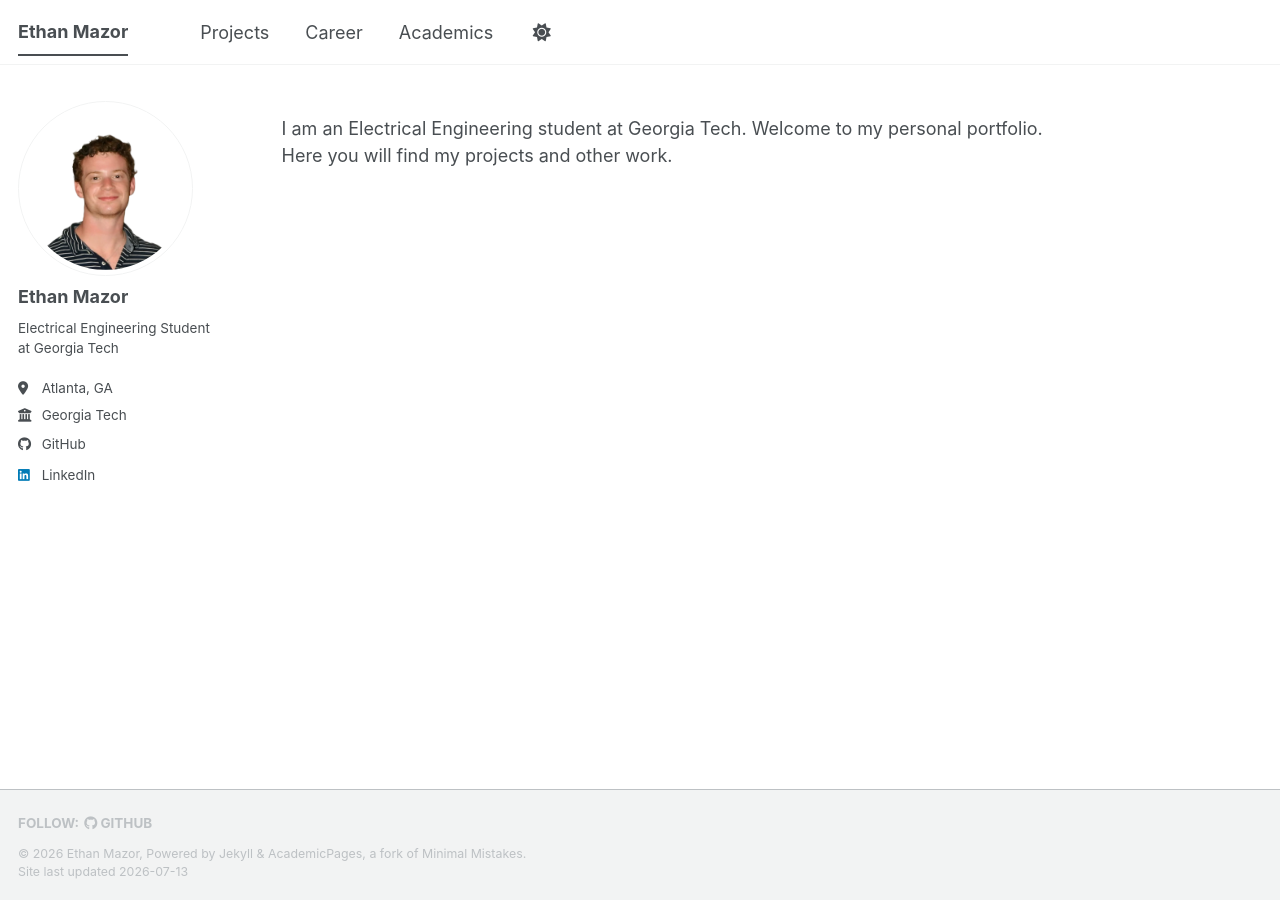
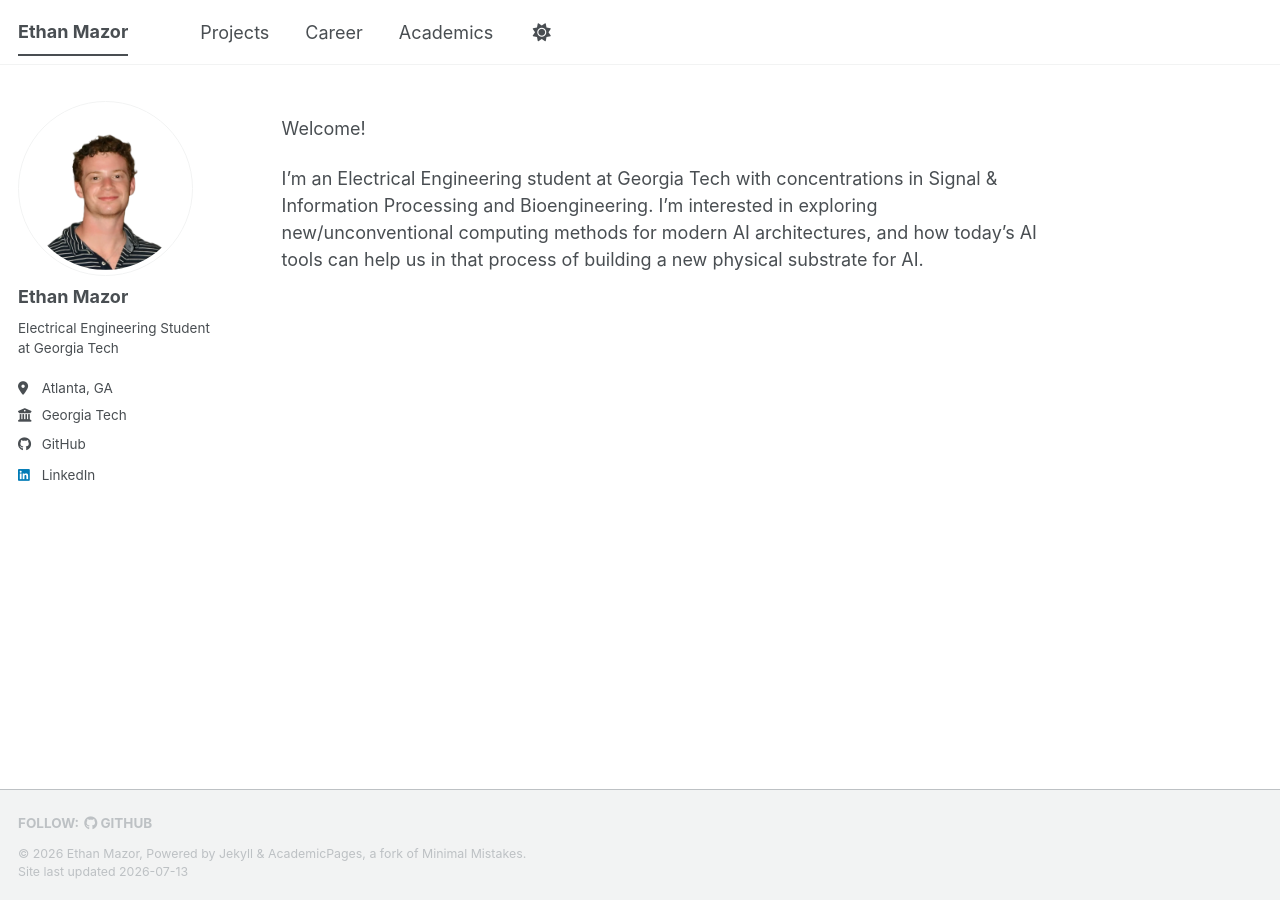
Before and after one commit to ethanmazor/ethanmazor.github.io, a Jekyll site: the page built from _pages/about.md, in a window 1280 px wide. Built offline with Jekyll 4.4.1, drawn with Linux system fonts in a browser that asks for light colours; a style sheet for code colours, icons or effects is not loaded.

```diff
--- a/_pages/about.md
+++ b/_pages/about.md
@@ -4,4 +4,6 @@ title: ""
 author_profile: true
 ---
 
-I am an Electrical Engineering student at Georgia Tech. Welcome to my personal portfolio. Here you will find my projects and other work.
+Welcome!
+
+I'm an Electrical Engineering student at Georgia Tech with concentrations in Signal & Information Processing and Bioengineering. I'm interested in exploring new/unconventional computing methods for modern AI architectures, and how today's AI tools can help us in that process of building a new physical substrate for AI.
```
Also changed, not shown: _pages/academics.md (+1 -1 lines).
